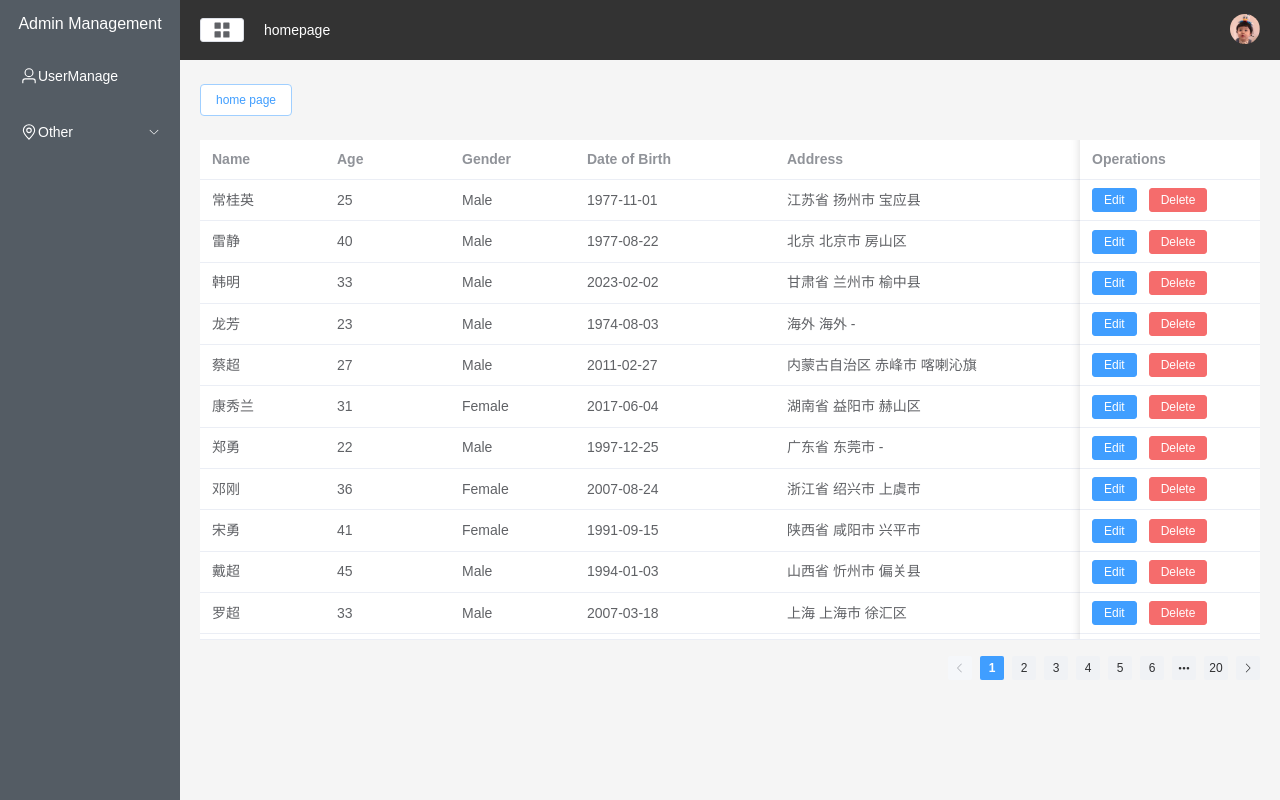
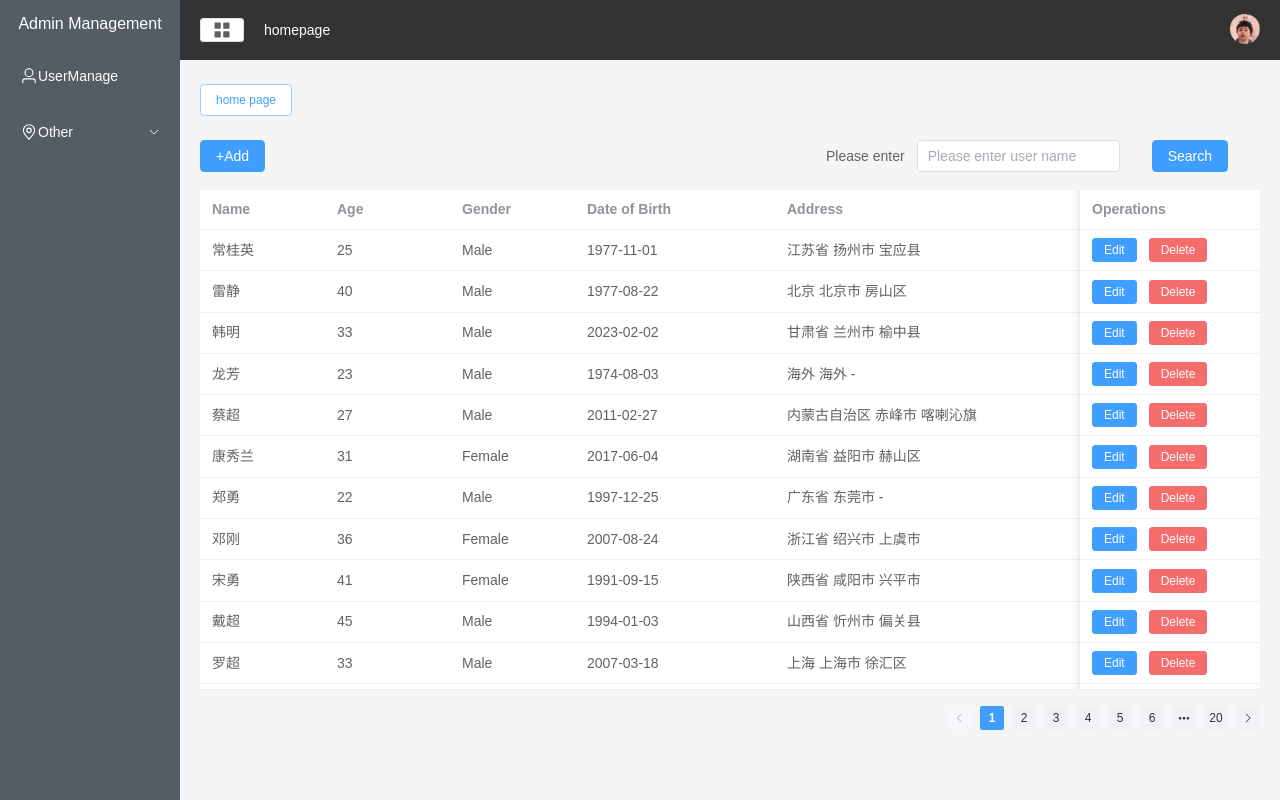
Before and after one commit to cn666278/vue-system-admin-project, a Vue app: page /#/user in a window 1280 px wide. Built offline with nearby package versions, Linux system fonts and the light colour scheme.

Commit message:
[+] add search function of table

```diff
--- a/src/views/user/User.vue
+++ b/src/views/user/User.vue
@@ -1,5 +1,20 @@
 <!-- https://element-plus.org/en-US/component/table.html#table-with-fixed-column -->
 <template>
+  <div class="user-header">
+    <el-button type="primary">+Add</el-button>
+    <el-form :inline="true" :model="formInline">
+      <el-form-item label="Please enter">
+        <el-input
+          v-model="formInline.keyword"
+          placeholder="Please enter user name"
+          clearable
+        />
+      </el-form-item>
+      <el-form-item>
+        <el-button type="primary" @click="handleSearch">Search</el-button>
+      </el-form-item>
+    </el-form>
+  </div>
   <div class="table">
     <el-table :data="list" style="width: 100%" height="500px">
       <el-table-column
@@ -37,6 +52,7 @@
   ref,
   reactive,
 } from "vue";
+
 export default defineComponent({
   setup() {
     const { proxy } = getCurrentInstance();
@@ -71,7 +87,9 @@
     const config = reactive({
       total: 0,
       page: 1,
+      name: "",
     });
+    // Get user data, and update the total number of data
     const getUserData = async (config) => {
       let res = await proxy.$api.getUserData(config);
       //   console.log(res);
@@ -85,11 +103,20 @@
       config.page = page;
       getUserData(config); // Call the API again, and the data will be updated
     };
+    const formInline = reactive({
+      keyword: "",
+    });
+    const handleSearch = () => {
+      config.name = formInline.keyword;
+      getUserData(config); // Call the API again, and the data will be updated
+    };
     return {
       list,
       tableLabel,
       config,
       changePage,
+      formInline,
+      handleSearch,
     };
   },
 });
@@ -99,10 +126,15 @@
 .table {
   position: relative;
   height: 520px;
-  .pager{
+
+  .pager {
     position: absolute;
     bottom: -20px;
     right: 0;
   }
 }
+.user-header {
+  display: flex;
+  justify-content: space-between;
+}
 </style>
```
